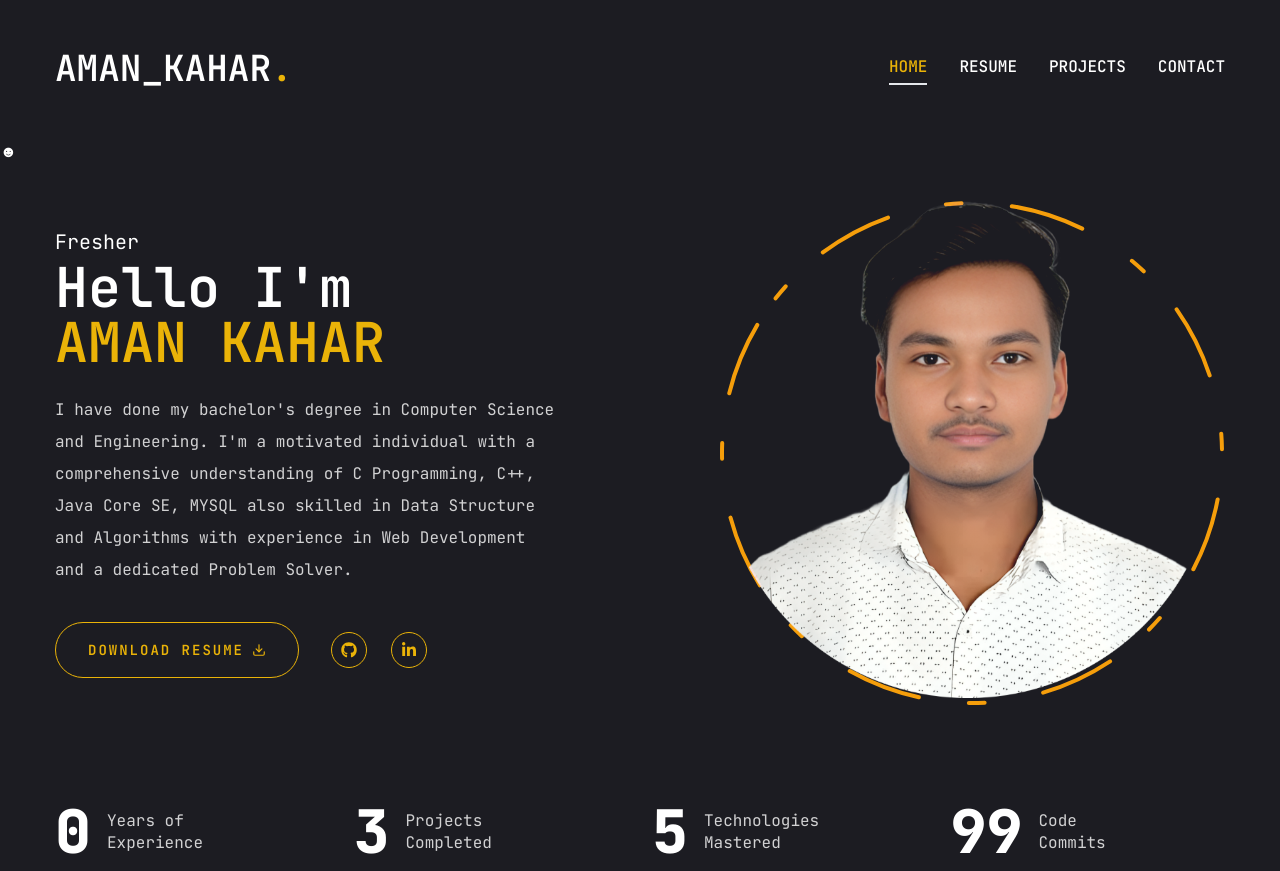
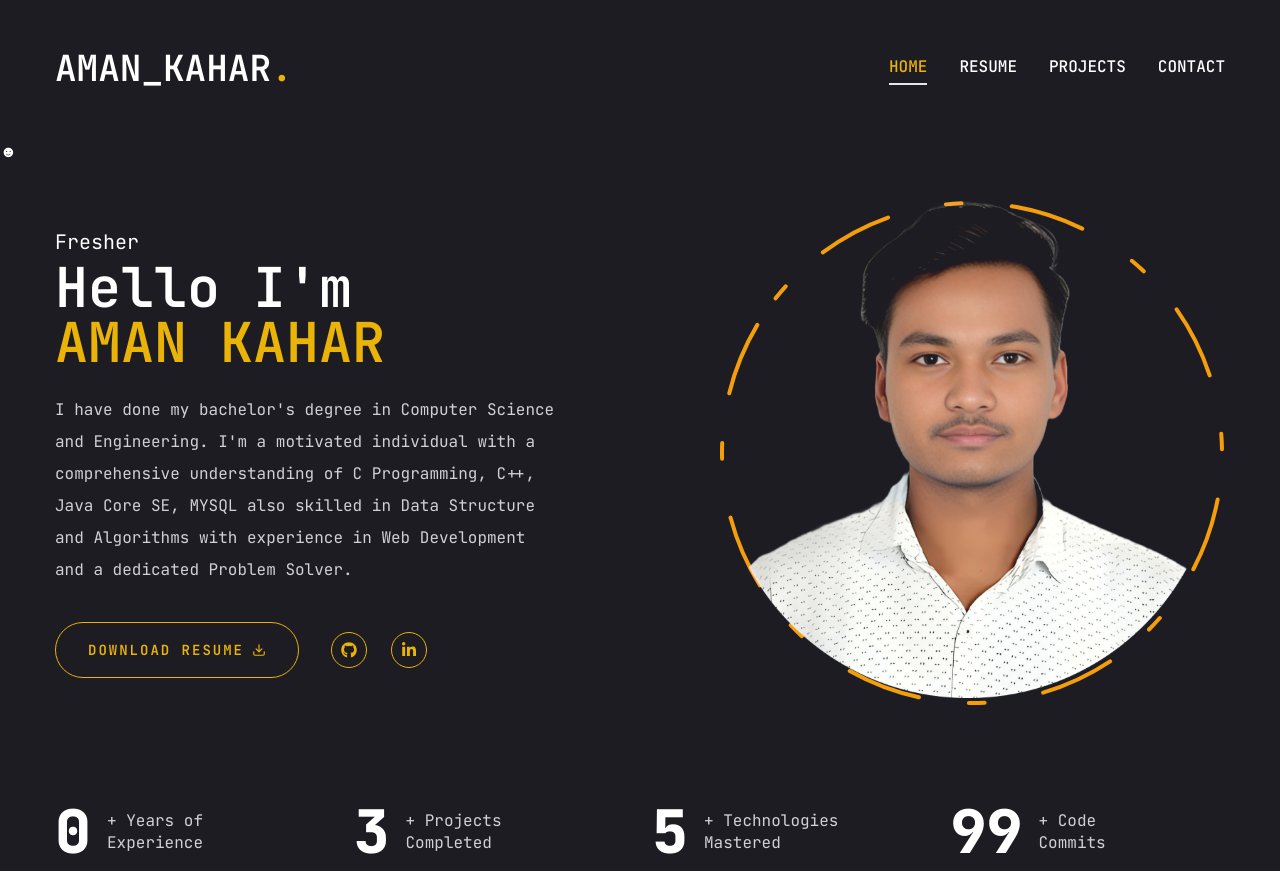
Before and after one commit to aman-kahar/Aman-Portofolio, a Next.js app: page / in a window 1280 px wide. Built offline with nearby package versions, Linux system fonts and the light colour scheme.

Commit message:
new modification

```diff
--- a/components/ui/Stats.jsx
+++ b/components/ui/Stats.jsx
@@ -42,7 +42,7 @@ const Stats = () => {
                     item.text.length < 15 ? "max-w-[100px]" : "max-w-[150px]"
                   } leading-snug text-white/80`}
                 >
-                  {item.text}
+                  {"+ " + item.text}
                 </p>
               </div>
             );
```
